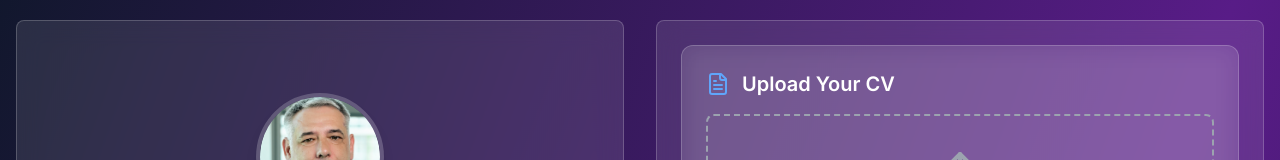
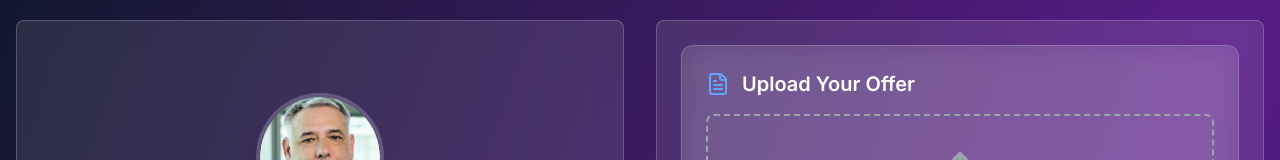
Before and after one commit to smiond/smion, a Next.js app: page /cv in a window 1280 px wide. Shown: the part 124-284 px from the top of the page. Built offline with nearby package versions, Linux system fonts and the light colour scheme.

Commit message:
chore(jobs): copy and text tweaks on uploader

```diff
--- a/components/CVUploader.tsx
+++ b/components/CVUploader.tsx
@@ -83,7 +83,7 @@ export function CVUploader() {
     >
       <div className="flex items-center space-x-3 mb-4">
         <FileText className="w-6 h-6 text-blue-400" />
-        <h3 className="text-xl font-semibold">Upload Your CV</h3>
+        <h3 className="text-xl font-semibold">Upload Your Offer</h3>
       </div>
 
       <div
```
